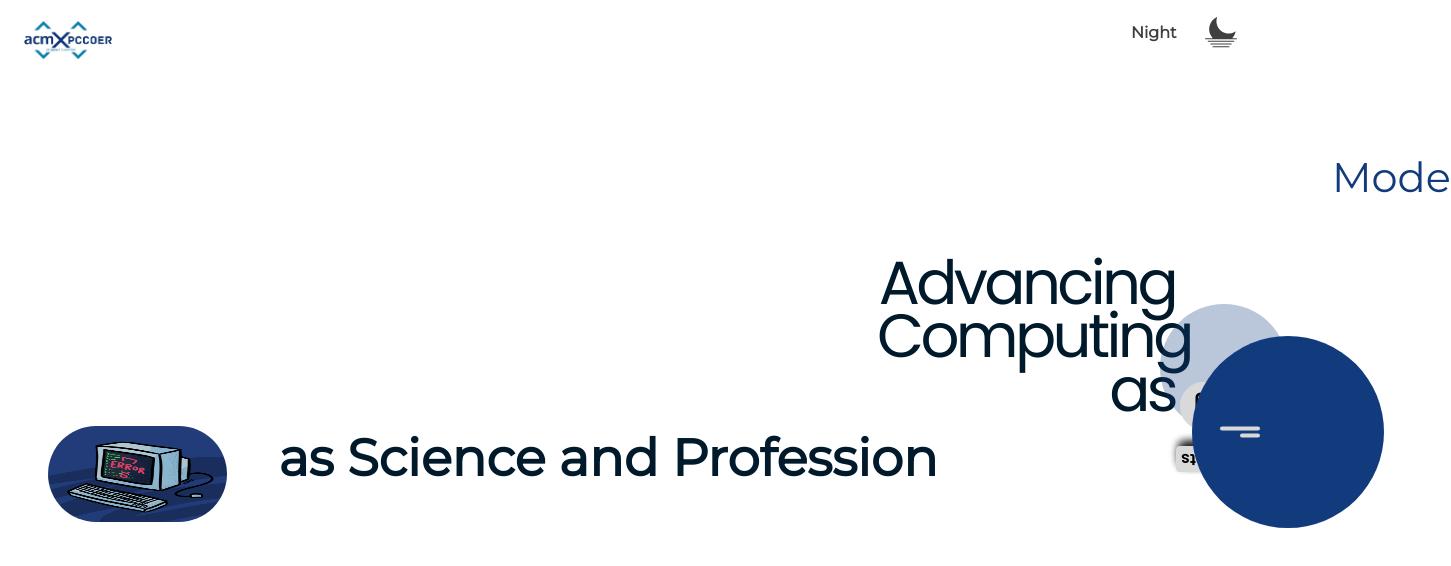
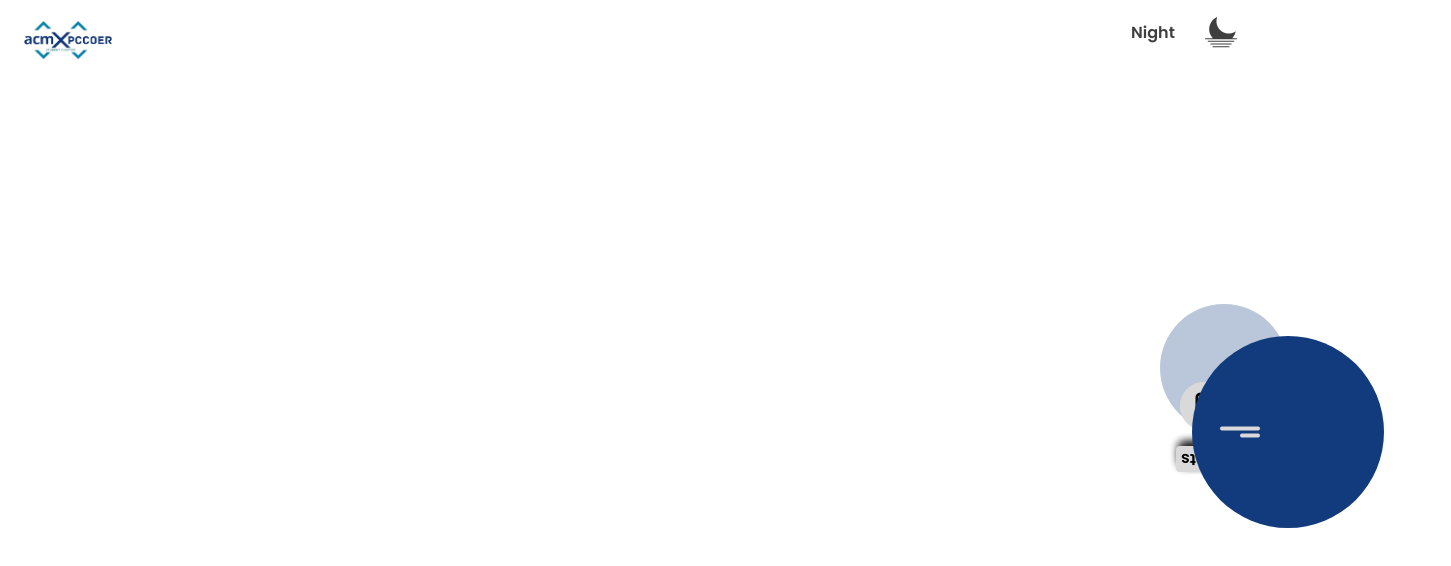
Before and after one commit to pccoeracm/ACM_WEB_3.0, a React (Create React App) app: page / in a window 1280 px wide. Shown: the top 566 px of the page, 1451 px wide, since content can reach past the window. Built offline with nearby package versions, Linux system fonts and the light colour scheme; the HTML template or start-up script is replaced by a standard one.

Commit message:
navabr fixed

```diff
--- a/package.json
+++ b/package.json
@@ -6,12 +6,13 @@
     "@emotion/react": "^11.11.3",
     "@emotion/styled": "^11.11.0",
     "@mui/icons-material": "^5.15.6",
-    "@mui/material": "^5.15.6",
+    "@mui/material": "^5.15.7",
     "@testing-library/jest-dom": "^5.17.0",
     "@testing-library/react": "^13.4.0",
     "@testing-library/user-event": "^13.5.0",
     "react": "^18.2.0",
     "react-dom": "^18.2.0",
+    "react-router": "^6.22.0",
     "react-router-dom": "^6.22.0",
     "react-scripts": "5.0.1",
     "web-vitals": "^2.1.4"
--- a/src/App.js
+++ b/src/App.js
@@ -1,28 +1,12 @@
 import React from 'react'
-import { BrowserRouter as Router, Route, Routes } from 'react-router-dom';
-import Events from './Components/Events/Events'
 import './App.css'
-import Home from "./Components/Home/Home"
 import Navbar from './Components/Navbar/Navbar';
-import Aboutus from './Components/Aboutus/Aboutus';
-import Team from './Components/Team/Team';
-import Blogs from './Components/Blogs/Blogs';
+
 const App = () => {
   return (
-    <Router>
-    <div>
-    <Navbar />
-    <Routes>
-      <Route path="/" element={<Home />} />
-      <Route path="/Events" element ={<Events />} />
-      <Route path="/About" element ={<Aboutus />} />
-      <Route path="/Team" element ={<Team />} />
-      <Route path="/Blogs" element ={<Blogs />} />
-
-      </Routes>
-    </div>
-
-</Router>
+    <>
+      <Navbar/>
+    </>
   )
 }
 
```
Also changed, not shown: 1 other file (tests, documents, lock files or other folders).
